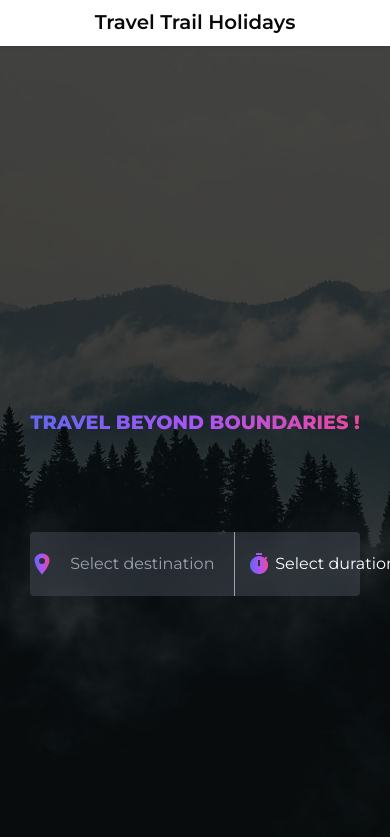
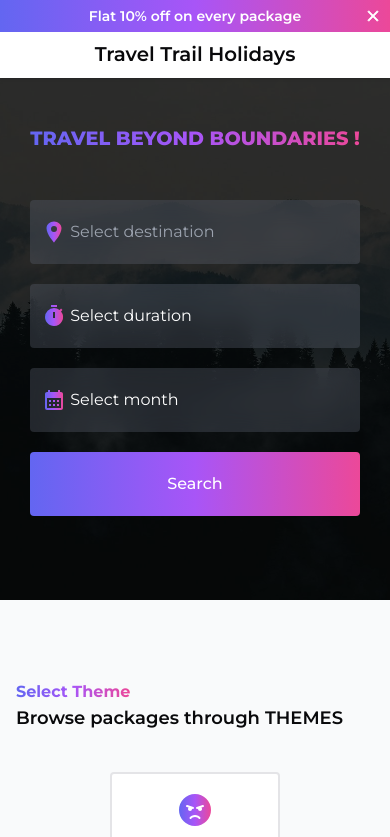
Before and after one commit to diwakarjha554/tth-frontend-netlify, a Next.js app: page / in a window 390 px wide. Shown: the top 837 px of the page. Built offline with nearby package versions, Linux system fonts and the light colour scheme.

Commit message:
complete hero section

```diff
--- a/app/page.tsx
+++ b/app/page.tsx
@@ -1,3 +1,4 @@
+import CarouselCard from '@/components/home/carousel';
 import DataCounter from '@/components/home/data-counter';
 import HeroSection from '@/components/home/hero-section';
 import HomePackages from '@/components/home/home-packages';
@@ -11,6 +12,7 @@ const page = () => {
     <main className='flex min-h-screen flex-col items-center justify-start min-w-screen overflow-x-hidden'>
       <Navbar />
       <HeroSection />
+      {/* <CarouselCard /> */}
       <SelectTheme />
       <HomePackages />
       <TopValues />
--- /dev/null
+++ b/components/home/carousel/index.tsx
@@ -0,0 +1,123 @@
+'use client'
+
+import React, { useState, useEffect, useCallback } from 'react';
+import { Card, CardContent } from "@/components/ui/card";
+import {
+    Carousel,
+    CarouselContent,
+    CarouselItem,
+    CarouselNext,
+    CarouselPrevious,
+} from "@/components/ui/carousel";
+import Section from '@/components/ui/features/Section';
+import Container from '@/components/ui/features/Container';
+
+const CarouselCard = () => {
+
+    const cards = [
+        { title: "Card 1", content: "Content 1" },
+        { title: "Card 2", content: "Content 2" },
+        { title: "Card 3", content: "Content 3" },
+        { title: "Card 4", content: "Content 4" },
+        { title: "Card 5", content: "Content 5" },
+        // Add more cards as needed
+    ];
+
+    const cardsPerSlide=4
+
+    const [currentIndex, setCurrentIndex] = useState(0);
+    const [touchStart, setTouchStart] = useState(0);
+    const [touchEnd, setTouchEnd] = useState(0);
+
+    const totalSlides = Math.ceil(cards.length / cardsPerSlide);
+    const isFirstSlide = currentIndex === 0;
+    const isLastSlide = currentIndex === totalSlides - 1;
+
+    const nextSlide = useCallback(() => {
+        if (!isLastSlide) {
+            setCurrentIndex((prevIndex) => prevIndex + 1);
+        }
+    }, [isLastSlide]);
+
+    const prevSlide = useCallback(() => {
+        if (!isFirstSlide) {
+            setCurrentIndex((prevIndex) => prevIndex - 1);
+        }
+    }, [isFirstSlide]);
+
+    useEffect(() => {
+        const interval = setInterval(() => {
+            if (!isLastSlide) {
+                nextSlide();
+            } else {
+                setCurrentIndex(0);
+            }
+        }, 5000);
+        return () => clearInterval(interval);
+    }, [nextSlide, isLastSlide]);
+
+    const handleTouchStart = (e: any) => {
+        setTouchStart(e.targetTouches[0].clientX);
+    };
+
+    const handleTouchMove = (e: any) => {
+        setTouchEnd(e.targetTouches[0].clientX);
+    };
+
+    const handleTouchEnd = () => {
+        if (touchStart - touchEnd > 75) {
+            nextSlide();
+        }
+
+        if (touchStart - touchEnd < -75) {
+            prevSlide();
+        }
+    };
+
+    return (
+        <Section>
+            <Container>
+                <div className="relative  mx-auto overflow-hidden">
+                    <div
+                        className="flex transition-transform duration-300 ease-in-out"
+                        style={{ transform: `translateX(-${currentIndex * 100}%)` }}
+                        onTouchStart={handleTouchStart}
+                        onTouchMove={handleTouchMove}
+                        onTouchEnd={handleTouchEnd}
+                    >
+                        {Array.from({ length: totalSlides }).map((_, slideIndex) => (
+                            <div key={slideIndex} className="w-full flex-shrink-0 flex">
+                                {cards.slice(slideIndex * cardsPerSlide, (slideIndex + 1) * cardsPerSlide).map((card, cardIndex) => (
+                                    <div key={cardIndex} className={`w-1/${cardsPerSlide} p-2`}>
+                                        <div className="bg-white rounded shadow p-4">
+                                            <h3 className="text-xl font-bold mb-2">{card.title}</h3>
+                                            <p>{card.content}</p>
+                                        </div>
+                                    </div>
+                                ))}
+                            </div>
+                        ))}
+                    </div>
+                    <button
+                        onClick={prevSlide}
+                        className={`absolute top-1/2 left-2 transform -translate-y-1/2 bg-white rounded-full p-2 shadow ${isFirstSlide ? 'opacity-50 cursor-not-allowed' : ''
+                            }`}
+                        disabled={isFirstSlide}
+                    >
+                        &#10094;
+                    </button>
+                    <button
+                        onClick={nextSlide}
+                        className={`absolute top-1/2 right-2 transform -translate-y-1/2 bg-white rounded-full p-2 shadow ${isLastSlide ? 'opacity-50 cursor-not-allowed' : ''
+                            }`}
+                        disabled={isLastSlide}
+                    >
+                        &#10095;
+                    </button>
+                </div>
+            </Container>
+        </Section>
+    )
+}
+
+export default CarouselCard;
--- a/components/home/hero-section/index.tsx
+++ b/components/home/hero-section/index.tsx
@@ -10,7 +10,7 @@ import { Vortex } from '@/components/ui/vortex';
 
 const HeroSection = () => {
     return (
-        <Section className='h-[100vh] relative'>
+        <Section className='h-[600px] md:h-[100vh] relative bg-black'>
             <Container className=''>
                 {/* <Vortex
                     backgroundColor="black"
@@ -20,7 +20,7 @@ const HeroSection = () => {
                     fill
                     src='/homeHeroImage.jpg'
                     alt='heroImage'
-                    className='object-cover select-none'
+                    className='object-cover select-none '
                     quality={100}
                 />
                     {/* <Vortex
@@ -31,15 +31,15 @@ const HeroSection = () => {
                     className="flex items-center flex-col justify-center px-2 md:px-10  py-4 w-full h-full"
                 > */}
 
-                    <div className='absolute left-0 top-0 bg-black bg-opacity-70 backdrop-filter backdrop-blur-xs w-full h-full'></div>
-                    <div className='md:flex flex-col text-center items-center justify-center text-gray-800 dark:text-gray-100 gap-2 relative z-30'>
-                        <span className='hero-title font-extrabold uppercase bg-gradient-to-r from-indigo-500 via-purple-500 to-pink-500 text-transparent bg-clip-text w-fit'>
+                    <div className=' absolute left-0 top-0 bg-black bg-opacity-80 md:bg-opacity-70 backdrop-filter backdrop-blur-xs w-full h-full'></div>
+                    <div className='flex flex-col text-center items-center justify-center text-gray-800 dark:text-gray-100 gap-2 relative z-30'>
+                        <span className='mt-10 md:mt-0 hero-title font-extrabold uppercase bg-gradient-to-r from-indigo-500 via-purple-500 to-pink-500 text-transparent bg-clip-text w-fit'>
                             Travel Beyond Boundaries !
                         </span>
                         <p className='hero-subtitle hidden md:block w-[600px] lg:w-[800px] xl:w-auto max-w-[1000px] text-white'>
                             Whether you&apos;re looking for a romantic getaway, a family-friendly adventure, or a solo journey to explore the world, we travel trail holidays can provide you with a custom-tailored itinerary that exceeds your expectations.
                         </p>
-                        <Search className='absolute -bottom-40' />
+                        <Search className='lg:absolute -bottom-40' />
                     </div>
                 {/* </Vortex> */}
             </Container>
--- a/components/home/hero-section/search/index.tsx
+++ b/components/home/hero-section/search/index.tsx
@@ -9,12 +9,12 @@ interface SearchProps {
 
 const Search: React.FC<SearchProps> = ({ className }) => {
     return (
-        <div className={`${className} text-start w-full max-w-[1000px] backdrop-filter backdrop-blur-md bg-opacity-30 bg-gray-500 rounded text-white flex`}>
+        <div className={`${className} md:p-5 lg:p-1 xl:p-3 text-start w-full md:w-[90%] md:backdrop-filter md:backdrop-blur-md md:bg-opacity-30 md:bg-gray-500 rounded text-white flex flex-col lg:flex-row gap-5 lg:gap-0 mt-10`}>
             <SelectDestination />
             <SelectDuration />
             <SelectMonth />
             <div
-                className='py-5 px-10 cursor-pointer bg-gradient-to-r from-indigo-500 via-purple-500 to-pink-500 rounded rounded-l-none font-medium'
+                className='py-5 px-10 cursor-pointer bg-gradient-to-r from-indigo-500 via-purple-500 to-pink-500 rounded font-medium w-full lg:w-fit text-center'
             >
                 Search
             </div>
--- a/components/home/hero-section/search/select-destination/index.tsx
+++ b/components/home/hero-section/search/select-destination/index.tsx
@@ -4,13 +4,13 @@ import { IoLocationSharp } from 'react-icons/io5';
 
 const SelectDestination = () => {
     return (
-        <div className='w-full min-w-[205px] relative rounded-xl'>
+        <div className='w-full relative rounded'>
             <input
                 type="text"
                 placeholder='Select destination'
-                className='bg-transparent w-full pr-5 pl-10 py-5 border-r border-r-gray-400 rounded-l-xl hover:rounded-l-xl focus:outline-none'
+                className='backdrop-filter backdrop-blur-md bg-opacity-30 bg-gray-500 lg:backdrop-filter-none md:bg-transparent w-full pr-5 pl-10 py-5 lg:border-r border-r-gray-500 rounded lg:rounded-none lg:rounded-l-xl focus:outline-none'
             />
-            <GradientIcon icon={IoLocationSharp} size={24} className='absolute top-5 '/>
+            <GradientIcon icon={IoLocationSharp} size={24} className='absolute top-5 left-3'/>
         </div>
     )
 }
--- a/components/home/hero-section/search/select-duration/index.tsx
+++ b/components/home/hero-section/search/select-duration/index.tsx
@@ -18,17 +18,17 @@ const SelectDuration = () => {
 
   return (
     <div
-      className='w-full min-w-[205px] relative cursor-pointer border-r border-r-gray-200'
+      className='w-full relative cursor-pointer'
       onClick={() => setIsOpen(!isOpen)}
     >
       <div className="relative">
         <div
-          className="bg-transparent w-full pr-5 pl-10 py-5 rounded-l-xl hover:rounded-l-xl focus:outline-none appearance-none cursor-pointer"
+          className='backdrop-filter backdrop-blur-md bg-opacity-30 bg-gray-500 lg:backdrop-filter-none md:bg-transparent w-full pr-5 pl-10 py-5 lg:border-r border-r-gray-500 rounded lg:rounded-none lg:rounded-l-xl focus:outline-none'
         >
           {selectedOption || "Select duration"}
         </div>
         {isOpen && (
-          <div className="absolute w-full mt-1 backdrop-blur-md bg-opacity-100 dark:bg-opacity-90 bg-white text-black dark:text-white dark:bg-slate-500 rounded-xl shadow-lg z-10">
+          <div className="absolute w-full mt-1 backdrop-blur-md bg-opacity-100 dark:bg-opacity-90 bg-white text-black dark:text-white dark:bg-slate-500 rounded shadow-lg z-10">
             {options.map((option, index) => (
               <div
                 key={index}
--- a/components/home/hero-section/search/select-month/index.tsx
+++ b/components/home/hero-section/search/select-month/index.tsx
@@ -18,17 +18,17 @@ const SelectMonth = () => {
 
   return (
     <div
-      className='w-full min-w-[205px] relative cursor-pointer'
+      className='w-full relative cursor-pointer'
       onClick={() => setIsOpen(!isOpen)}
     >
       <div className="relative">
         <div
-          className="bg-transparent w-full pr-5 pl-10 py-5 rounded-l-xl hover:rounded-l-xl focus:outline-none appearance-none cursor-pointer"
+          className='backdrop-filter backdrop-blur-md bg-opacity-30 bg-gray-500 lg:backdrop-filter-none md:bg-transparent w-full pr-5 pl-10 py-5 border-r-gray-500 rounded lg:rounded-none lg:rounded-l-xl focus:outline-none'
         >
           {selectedOption || "Select month"}
         </div>
         {isOpen && (
-          <div className="absolute w-full mt-1 backdrop-blur-md bg-opacity-100 dark:bg-opacity-90 bg-white text-black dark:text-white dark:bg-slate-500 rounded-xl shadow-lg z-10">
+          <div className="absolute w-full mt-1 backdrop-blur-md bg-opacity-100 dark:bg-opacity-90 bg-white text-black dark:text-white dark:bg-slate-500 rounded shadow-lg z-10">
             {options.map((option, index) => (
               <div
                 key={index}
--- a/components/navbar/index.tsx
+++ b/components/navbar/index.tsx
@@ -5,7 +5,7 @@ import LowerNavbar from './lower-navbar';
 const Navbar = () => {
   return (
     <div className='w-full fixed z-40 top-0'>
-      <UpperNavbar className='hidden md:flex'/>
+      <UpperNavbar className=''/>
       <LowerNavbar />
     </div>
   )
--- a/components/navbar/upper-navbar/index.tsx
+++ b/components/navbar/upper-navbar/index.tsx
@@ -20,7 +20,7 @@ const UpperNavbar: React.FC<UpperNavbarProps> = ({ className }) => {
 
   return (
     <Section className={`${className} bg-gradient-to-r from-indigo-500 via-purple-500 to-pink-500 text-white py-1 relative`}>
-      <Container className=''>
+      <Container className='text-center'>
         <span className='text-sm font-semibold'>
           {data.message}
         </span>
```
